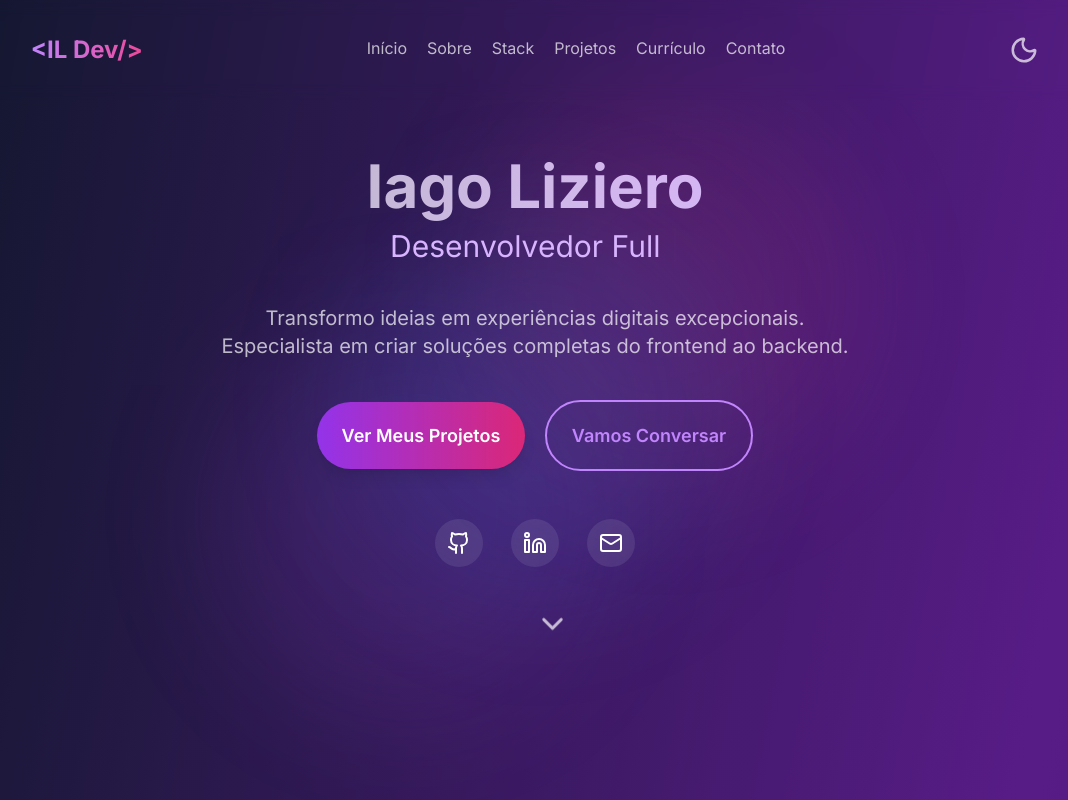
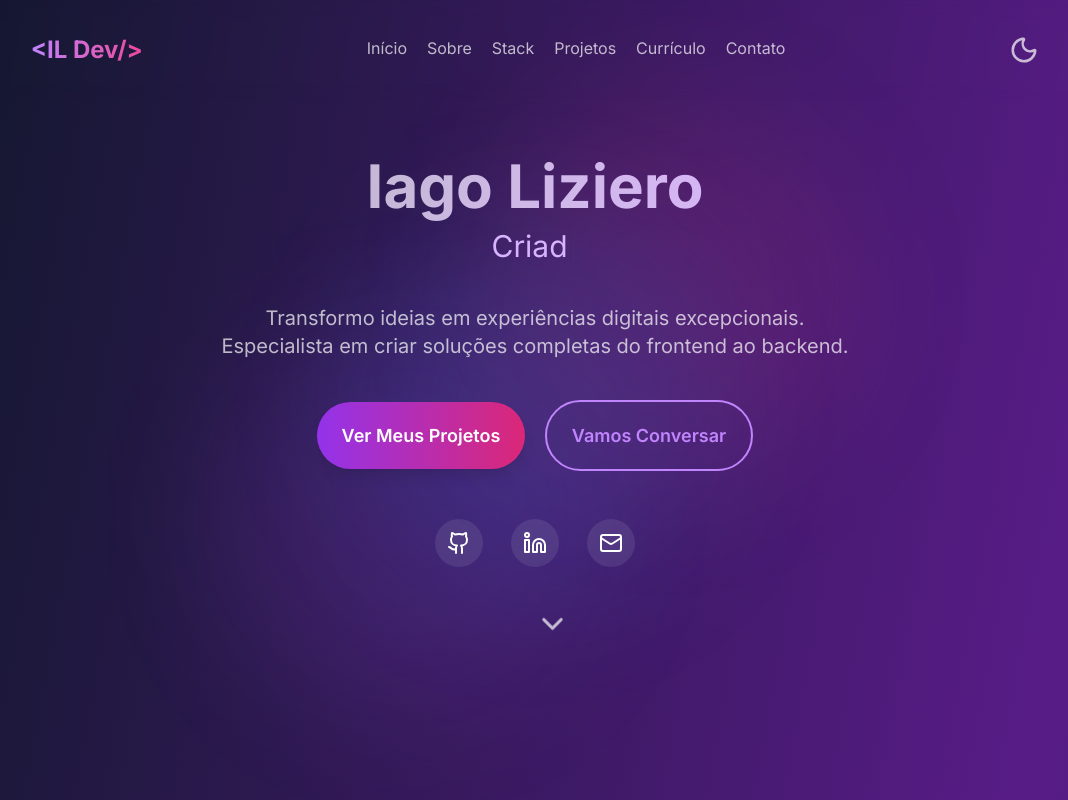
Before and after one commit to iagoliziero/my-portfolio, a React (Vite) app: page / in a window 1280 px wide. Shown: the top 800 px of the page, without its empty margins (105-1173 px from the left). Built offline with nearby package versions, Linux system fonts and the light colour scheme.

Commit message:
fix: reorder strings in TypeWriter options for improved display

```diff
--- a/src/components/TypeWriter.tsx
+++ b/src/components/TypeWriter.tsx
@@ -3,7 +3,7 @@ import TypeWriter from 'typewriter-effect'
 const TypeWriterEffect = (): JSX.Element => {
     return (
         <TypeWriter options={{
-            strings: ['Desenvolvedor Full Stack', 'Criador de Soluções', 'Desenvolvedor Backend', 'Desenvolvedor Front-end'],
+            strings: ['Criador de Soluções', 'Desenvolvedor Full Stack', 'Desenvolvedor Back-end', 'Desenvolvedor Front-end'],
             autoStart: true,
             loop: true,
             cursor: '|',
```
